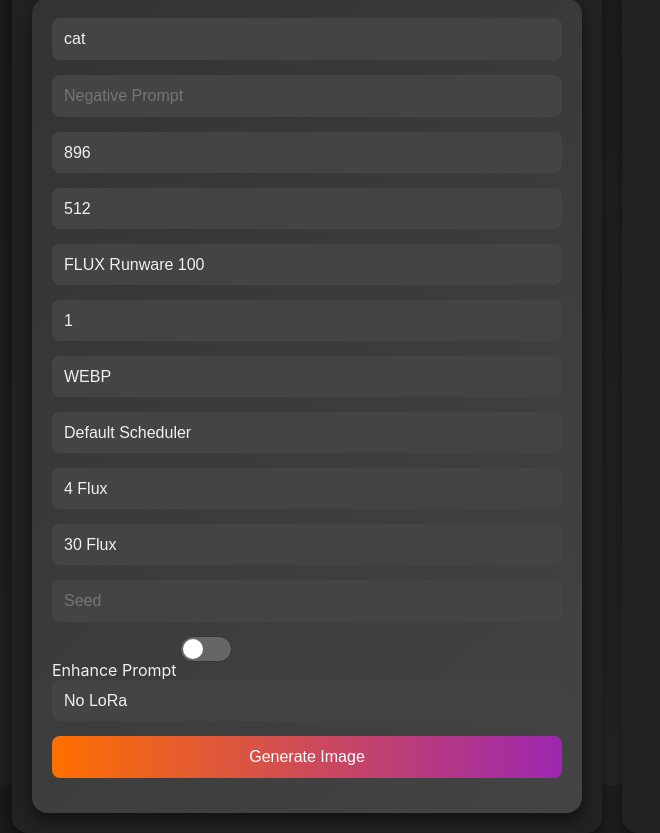
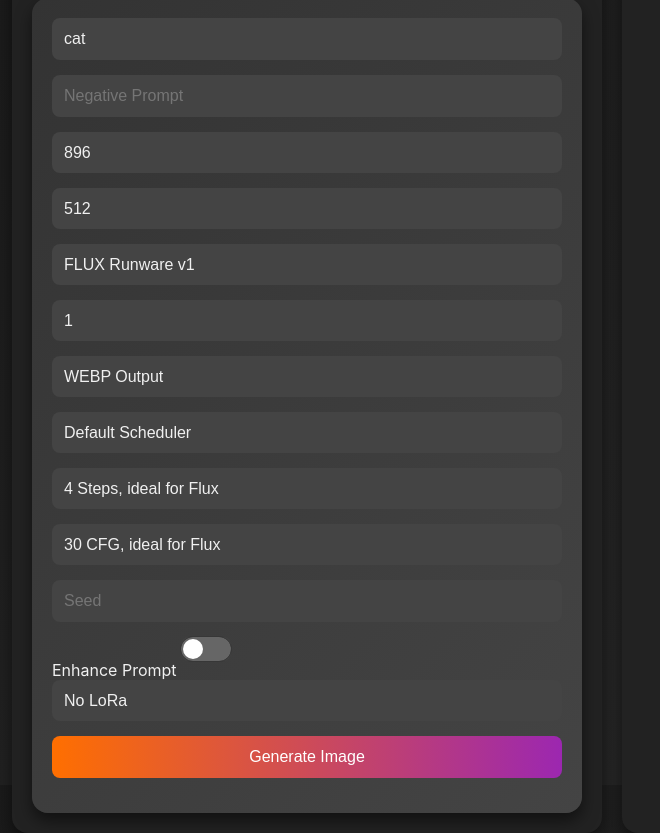
Before and after one commit to ezam0000/jsrunware, a website: page public/index.html in a window 1280 px wide. Shown: the part 55-888 px from the top of the page, without its empty margins (28-688 px from the left). Drawn offline with Linux system fonts and the light colour scheme.

Commit message:
fixed labels for best settings in sdxl and flux, removed flux loras as were unoperational

```diff
--- a/public/index.html
+++ b/public/index.html
@@ -60,9 +60,8 @@
                 <div class="input-group">
                     <select id="model" required>
                         <option value="" disabled>Select Model</option>
-                        <option value="runware:100@1" selected>FLUX Runware 100</option>
+                        <option value="runware:100@1" selected>FLUX Runware v1</option>
                         <option value="civitai:277058@646523">SDXL epiCRealism XL V8-KiSS</option>
-                        <option value="civitai:645943@742989">Flux Unchained Public</option>
                         <!-- Add more models as needed -->
                     </select>
                 </div>
@@ -81,9 +80,9 @@
 
                 <div class="input-group">
                     <select id="outputFormat">
-                        <option value="WEBP" selected>WEBP</option>
-                        <option value="JPG">JPG</option>
-                        <option value="PNG">PNG</option>
+                        <option value="WEBP" selected>WEBP Output</option>
+                        <option value="JPG">JPG Output</option>
+                        <option value="PNG">PNG Output</option>
                     </select>
                 </div>
 
@@ -97,9 +96,9 @@
                     <select id="steps">
                         <option value="" disabled>Steps</option>
                         <option value="2">2</option>
-                        <option value="4" selected>4 Flux</option>
+                        <option value="4" selected>4 Steps, ideal for Flux</option>
                         <option value="20">20</option>
-                        <option value="28">28 SDXL</option>
+                        <option value="28">28 Steps, ideal for SDXL</option>
                         <option value="40">40</option>
 
                     </select>
@@ -108,12 +107,12 @@
                 <div class="input-group">
                     <select id="CFGScale">
                         <option value="" disabled>Guidance Scale (1-30)</option>
-                        <option value="5">5 SDXL</option>
+                        <option value="5">5 Steps, ideal for SDXL</option>
                         <option value="10">10</option>
                         <option value="15">15</option>
                         <option value="20">20</option>
                         <option value="25">25</option>
-                        <option value="30" selected>30 Flux</option>
+                        <option value="30" selected>30 CFG, ideal for Flux</option>
                     </select>
                 </div>
 
@@ -136,7 +135,6 @@
                         <option value="">No LoRa</option>
                         <option value="civitai:178910@200827">SDXL CCTV</option>
                         <option value="civitai:124347@148870">SDXL Art Enhancer</option>
-                        <option value="civitai:631986@706528">Flux Realism LoRA</option>
 
                         <!-- Add more configurations as needed -->
                     </select>
```
